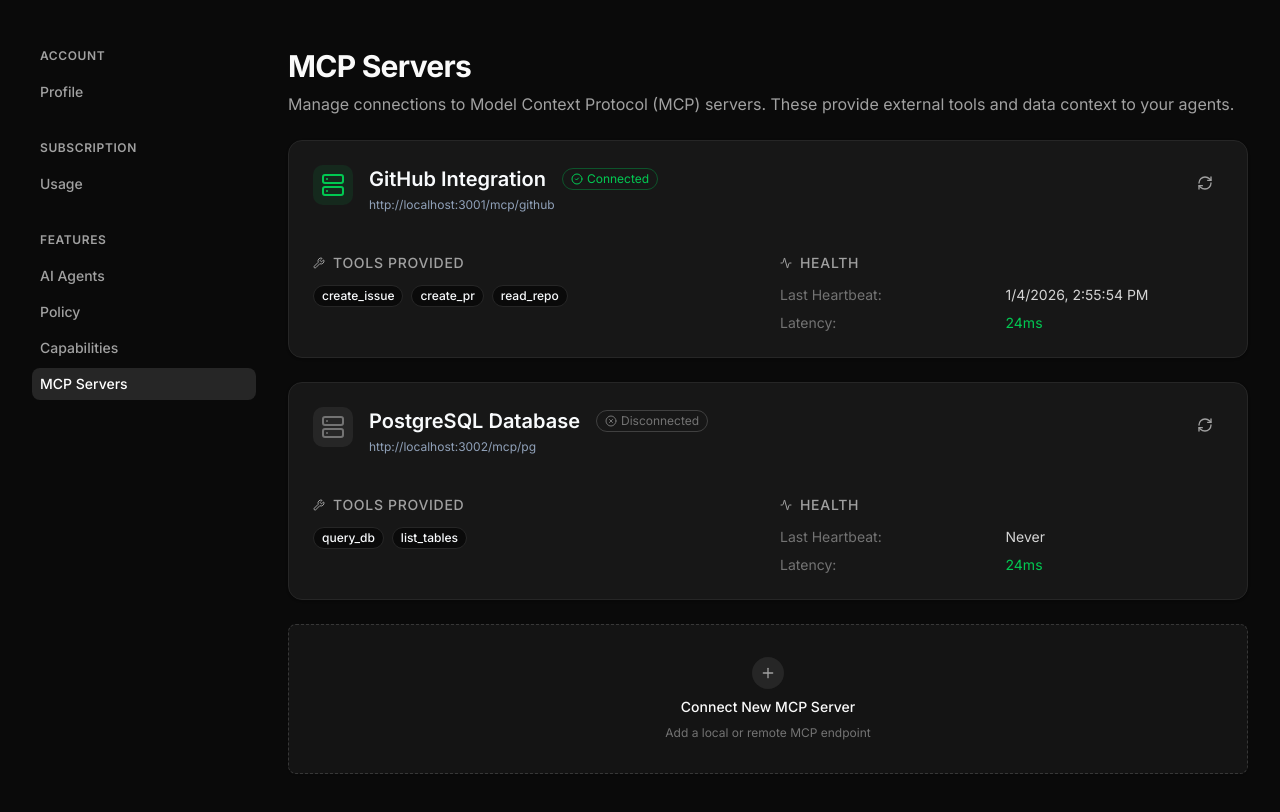
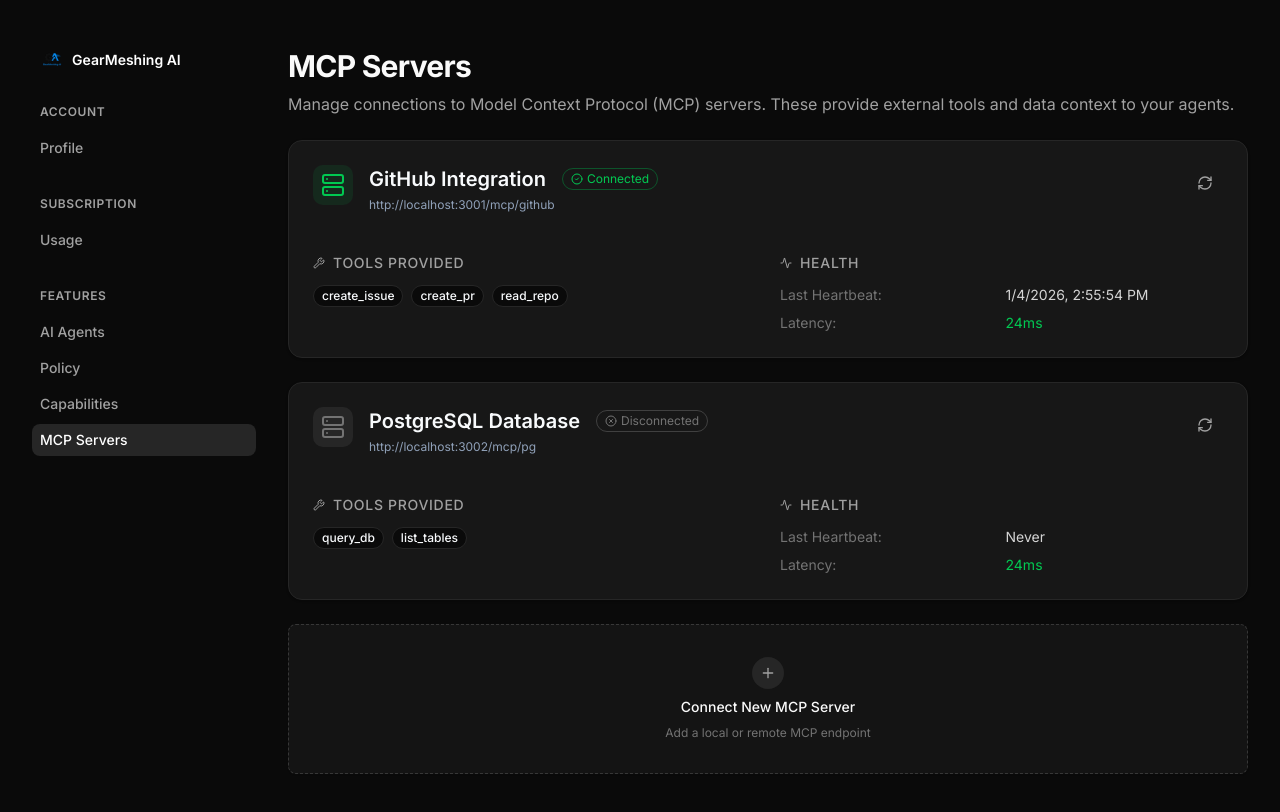
Before and after one commit to Chisanan232/GearMeshing-AI-Web, a Next.js app: page /settings/features/mcp in a window 1280 px wide. Shown: the top 812 px of the page. Built offline with nearby package versions, Linux system fonts and the light colour scheme.

Commit message:
💄 Add a new icon as home page reference link to redirect user back to home page.

```diff
--- a/src/components/settings/settings-sidebar.tsx
+++ b/src/components/settings/settings-sidebar.tsx
@@ -1,6 +1,7 @@
 "use client";
 
 import Link from "next/link";
+import Image from "next/image";
 import { usePathname } from "next/navigation";
 import { cn } from "@/lib/utils";
 import { usePlugin } from "@/contexts/plugin-context/plugin-context";
@@ -54,6 +55,21 @@
 
   return (
     <nav className="w-64 flex-shrink-0 pr-8 hidden md:block">
+      {/* Home Link with Logo */}
+      <Link
+        href="/"
+        className="flex items-center gap-2 mb-8 px-2 text-white hover:opacity-80 transition-opacity"
+      >
+        <Image
+          src="/gearmeshing-ai-logo.png"
+          alt="GearMeshing AI"
+          width={24}
+          height={24}
+          className="rounded-sm"
+        />
+        <span className="font-semibold text-sm">GearMeshing AI</span>
+      </Link>
+
       <div className="space-y-8">
         {sidebarSections.map(
           (section) =>
```
